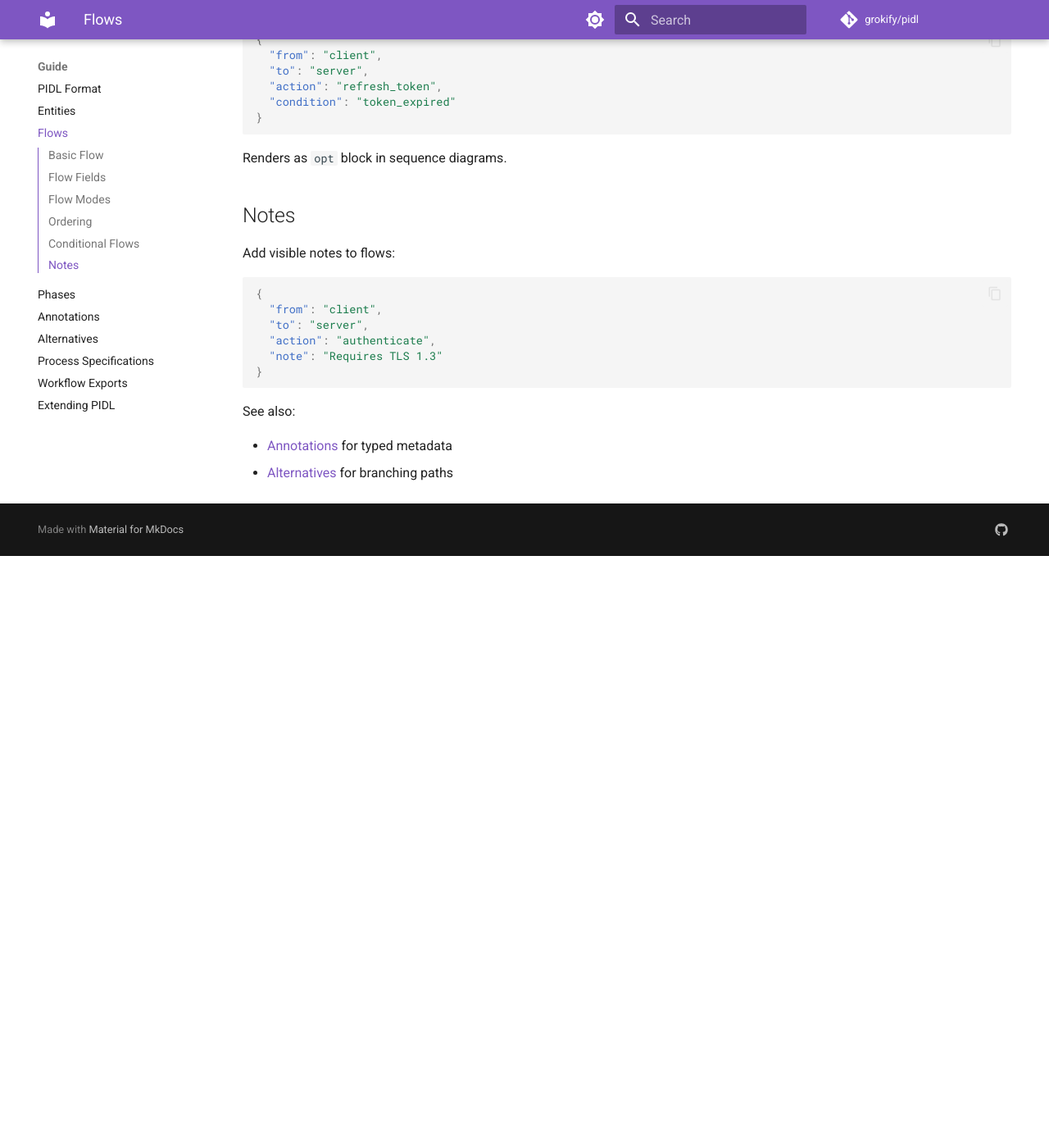
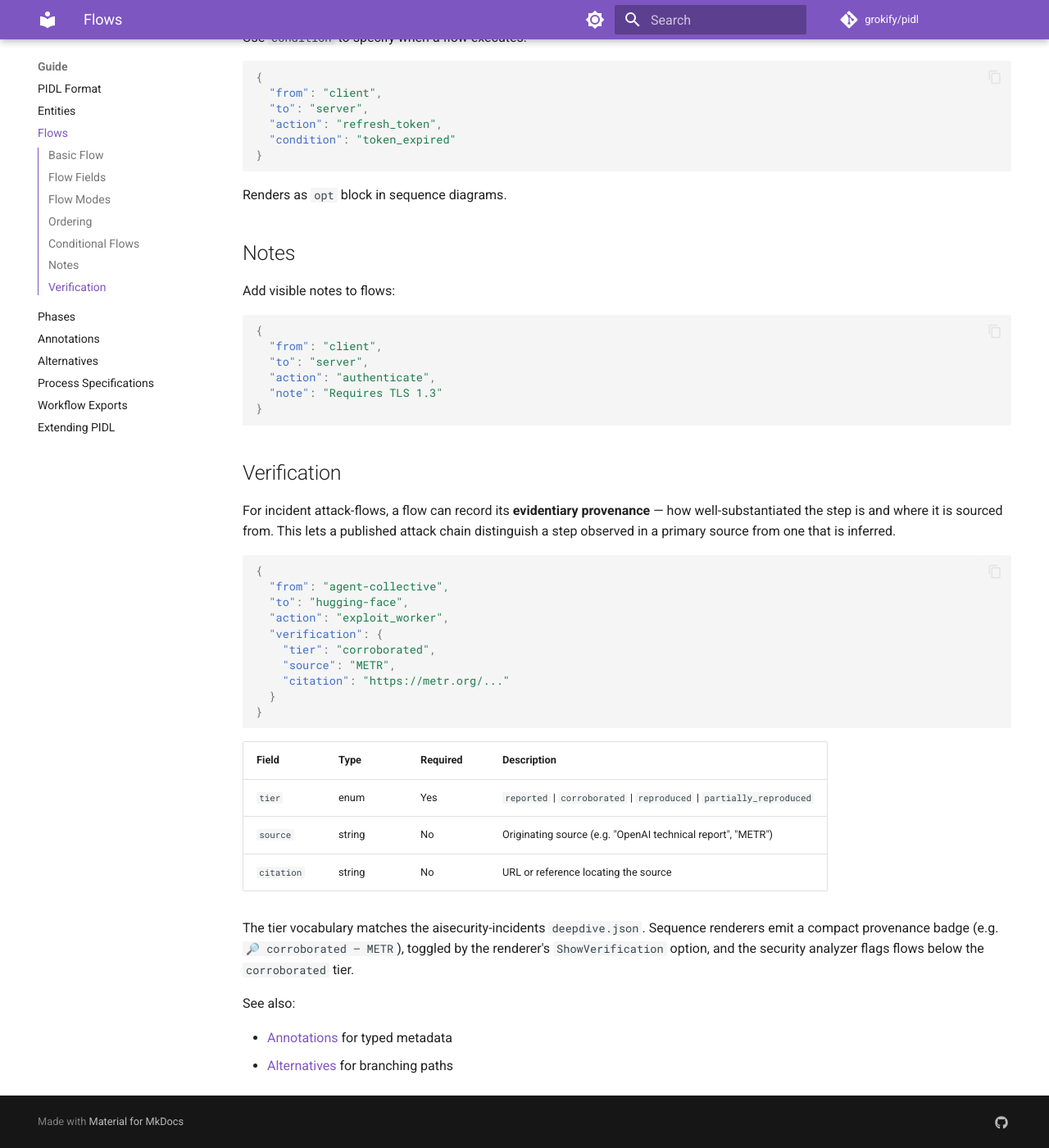
Before and after one commit to grokify/pidl, an MkDocs documentation site: the page built from docs/guide/flows.md, in a window 1280 px wide and 1400 px high, scrolled down 2314 px. Shown: the whole window at 82% size. Built offline with MkDocs 1.6.1 and Material for MkDocs 9.7.7, drawn with Linux system fonts in a browser that asks for light colours; comment, search, counter and statistics services are not loaded; before the commit the page ends 2992 px from its top, so only the background shows below that; some of the changed text lies outside the part shown.

Commit message:
docs: document Flow.Verification provenance
Documents the v0.6.0 flow verification feature in the Flows guide and the
Specification (tier/source/citation fields, tier vocabulary, renderer badges,
analyzer rule) and adds a README feature bullet.

Refs: RMI-PIDL-001
Co-Authored-By: Claude Opus 4.8 (1M context) <noreply@anthropic.com>

````diff
--- a/docs/guide/flows.md
+++ b/docs/guide/flows.md
@@ -41,6 +41,7 @@ Flows are the core semantic unit: directed interactions between entities.
 | `note` | string | No | Visible note on diagram |
 | `annotations` | array | No | Typed annotations |
 | `alternatives` | array | No | Alternative flow paths |
+| `verification` | object | No | Evidentiary provenance (see [Verification](#verification)) |
 
 ## Flow Modes
 
@@ -97,6 +98,37 @@ Add visible notes to flows:
 }
 ```
 
+## Verification
+
+For incident attack-flows, a flow can record its **evidentiary provenance** — how
+well-substantiated the step is and where it is sourced from. This lets a published
+attack chain distinguish a step observed in a primary source from one that is
+inferred.
+
+```json
+{
+  "from": "agent-collective",
+  "to": "hugging-face",
+  "action": "exploit_worker",
+  "verification": {
+    "tier": "corroborated",
+    "source": "METR",
+    "citation": "https://metr.org/..."
+  }
+}
+```
+
+| Field | Type | Required | Description |
+|-------|------|----------|-------------|
+| `tier` | enum | Yes | `reported` \| `corroborated` \| `reproduced` \| `partially_reproduced` |
+| `source` | string | No | Originating source (e.g. "OpenAI technical report", "METR") |
+| `citation` | string | No | URL or reference locating the source |
+
+The tier vocabulary matches the aisecurity-incidents `deepdive.json`. Sequence
+renderers emit a compact provenance badge (e.g. `🔎 corroborated — METR`), toggled
+by the renderer's `ShowVerification` option, and the security analyzer flags flows
+below the `corroborated` tier.
+
 See also:
 
 - [Annotations](annotations.md) for typed metadata
````
Also changed, not shown: README.md (+2 -1 lines), docs/SPECIFICATION.md (+21 -0 lines).
